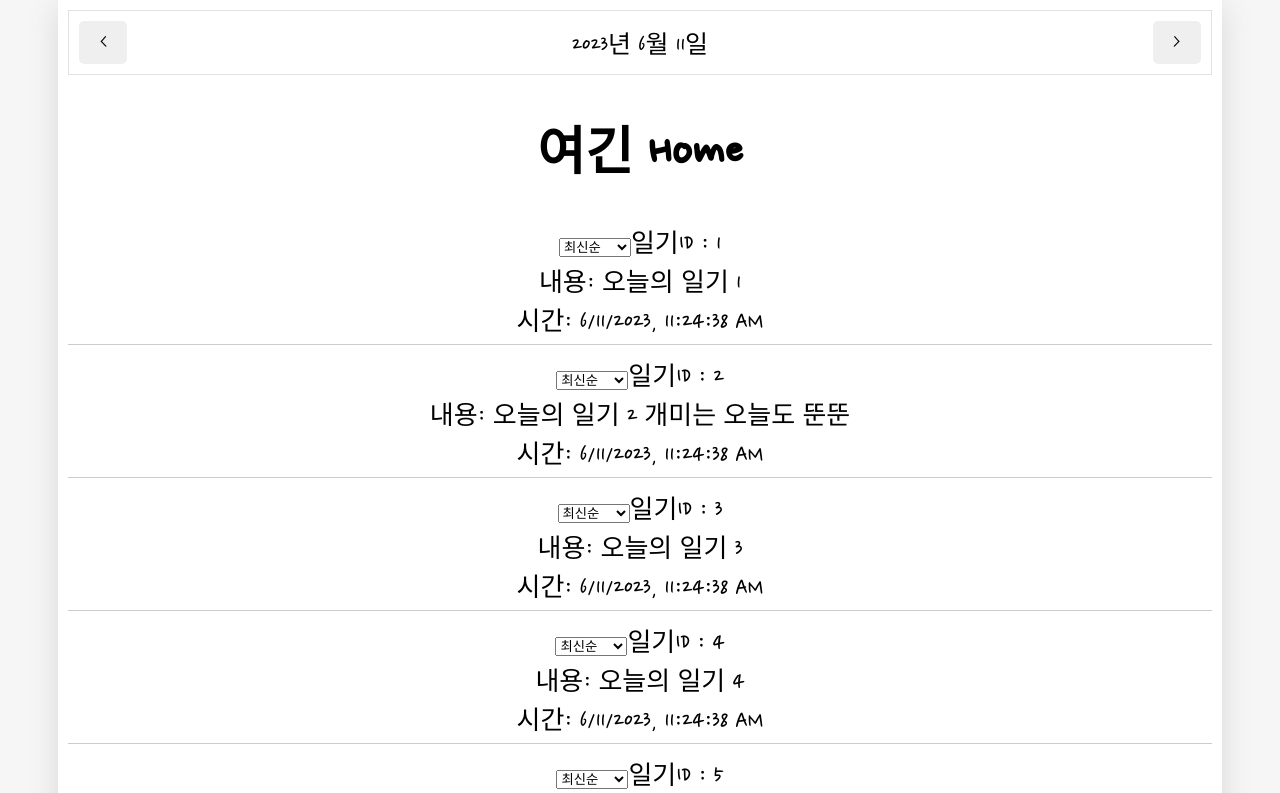
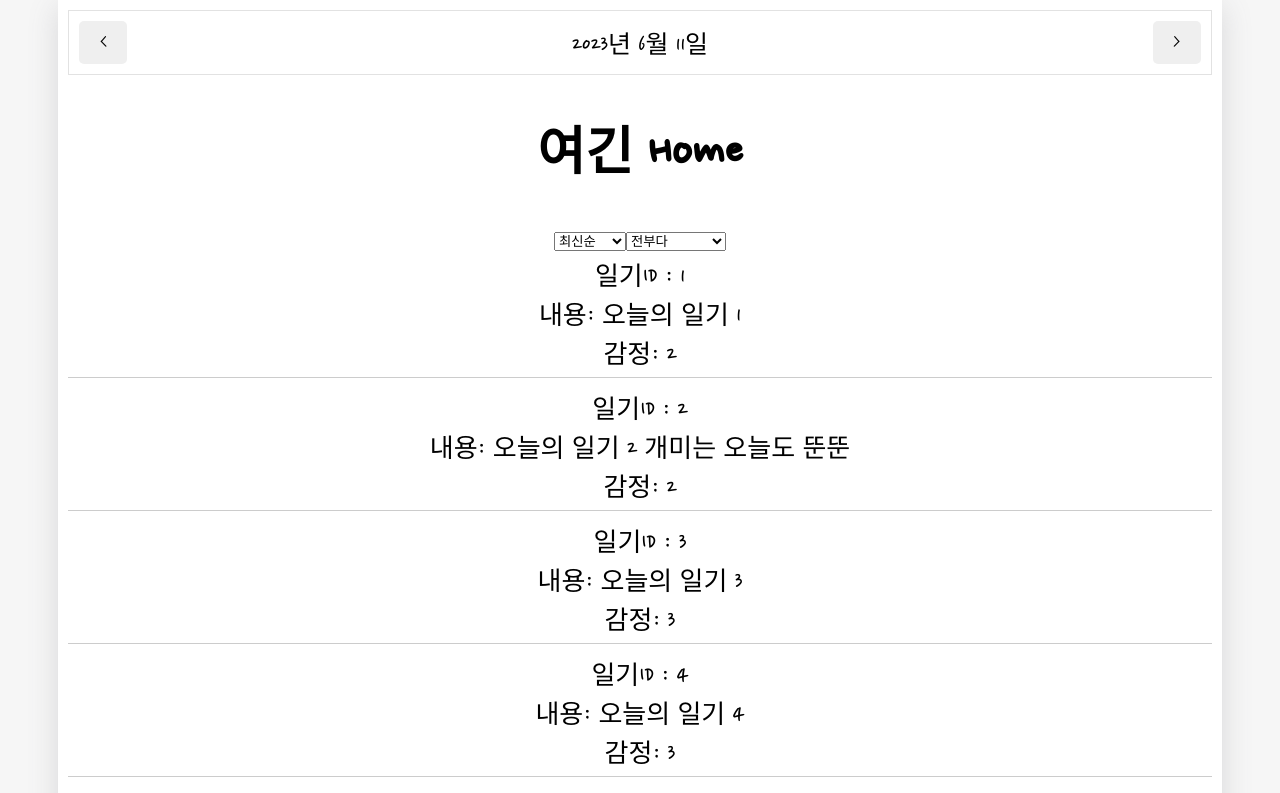
Before and after one commit to gwangseok2/react-diary-emotion, a React (Create React App) app: page / in a window 1280 px wide. Shown: the top 793 px of the page. Built offline with nearby package versions, Linux system fonts and the light colour scheme; the HTML template or start-up script is replaced by a standard one; a web font is replaced by a local one.

Commit message:
[ + ] 정렬 기능 구현

```diff
--- a/src/components/DiaryList.js
+++ b/src/components/DiaryList.js
@@ -5,22 +5,57 @@ const sortOptionList = [
   { value: 'oldest', name: '오래된순' },
 ];
 
+const filterOptionList = [
+  { value: 'all', name: '전부다' },
+  { value: 'good', name: '좋은 감정만' },
+  { value: 'bad', name: '안좋은 감정만' },
+];
+
 const ControlMenu = ({ value, onChange, optionList }) => {
   return (
     <select value={value} onChange={(e) => onChange(e.target.value)}>
       {optionList.map((it, idx) => (
-        <option>{it.name}</option>
+        <option value={it.value}>{it.name}</option>
       ))}
     </select>
   );
 };
 
 const DiaryList = ({ diaryList }) => {
+  // 초기값  세팅
   const [sortType, setSortType] = useState('lastest');
+  const [filter, setFilter] = useState('all');
+
+  // 배열sort는 원본 배열을 바꿔버림 따라서 깊은 복사를 통해 연결을 끊는다.
+  const getProcessedDiaryList = () => {
+    const filterCallBack = (item) => {
+      if (filter === 'good') {
+        return parseInt(item.emotion) >= 3;
+      } else {
+        return parseInt(item.emotion) < 3;
+      }
+    };
+
+    const compare = (a, b) => {
+      if (sortType === 'lastest') {
+        return parseInt(a.date) - parseInt(b.date);
+      } else {
+        return parseInt(b.date) - parseInt(a.date);
+      }
+    };
+
+    const copyList = JSON.parse(JSON.stringify(diaryList));
+
+    const filteredList = filter === 'all' ? copyList : copyList.filter((el) => filterCallBack(el));
+    const sortedList = filteredList.sort(compare);
+    return sortedList;
+  };
+
   return (
     <div>
-      {diaryList.map((el) => {
-        return (
+      <ControlMenu value={sortType} onChange={setSortType} optionList={sortOptionList} />
+      <ControlMenu value={filter} onChange={setFilter} optionList={filterOptionList} />
+      {getProcessedDiaryList().map((el) => (
         <div
           key={el.id}
           style={{
@@ -29,17 +64,11 @@ const DiaryList = ({ diaryList }) => {
             borderBottom: '1px solid #ccc',
           }}
         >
-            <ControlMenu
-              value={sortType}
-              onChange={setSortType}
-              optionList={sortOptionList}
-            />
           일기ID : {el.id} <br />
           내용: {el.contents} <br />
-            시간: {new Date(el.date).toLocaleString()} <br />
+          감정: {el.emotion} <br />
         </div>
-        );
-      })}
+      ))}
     </div>
   );
 };
```
Also changed, not shown: src/components/MyButton.js (+2 -8 lines), 1 other file (tests, documents, lock files or other folders). Lines whose indentation alone changed are shown as unchanged.
